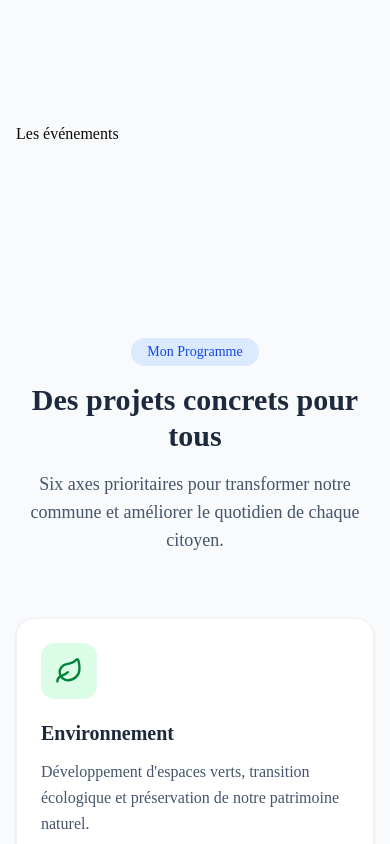
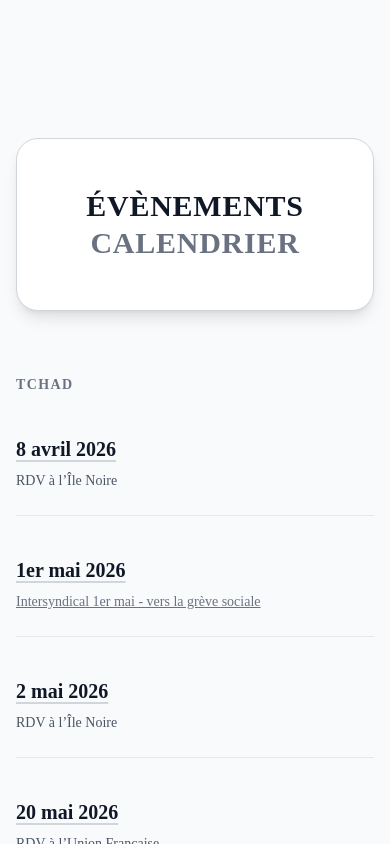
Before and after one commit to ngtamian/hadjer_election, a Next.js app: page / in a window 390 px wide. Shown: the part 5360-6204 px from the top of the page. Built offline with nearby package versions, Linux system fonts and the light colour scheme.

Commit message:
calendrier

```diff
--- a/sections/Event.tsx
+++ b/sections/Event.tsx
@@ -1,13 +1,56 @@
-"use client"
-
+"use client";
 
 export function Event() {
+  const events = [
+    { date: "8 avril 2026", desc: "RDV à l’Île Noire" },
+    { date: "1er mai 2026", desc: "Intersyndical 1er mai - vers la grève sociale", link: true },
+    { date: "2 mai 2026", desc: "RDV à l’Île Noire" },
+    { date: "20 mai 2026", desc: "RDV à l’Union Française" },
+  ];
+
   return (
-    <section id="event" className="py-24 bg-slate-50">
-      <div className="max-w-7xl mx-auto px-4 sm:px-6 lg:px-8 xl:px-12">
-        <p>
-          Les événements
-        </p>
+    <section id="event" className="py-28 bg-gray-50 text-gray-900">
+      <div className="max-w-6xl mx-auto px-4 sm:px-6 lg:px-8">
+        <div className="grid md:grid-cols-2 gap-16 items-start">
+
+          {/* Bloc gauche : titre */}
+          <div className="relative">
+            <div className="bg-white border border-gray-300 rounded-3xl p-12 flex items-center justify-center shadow-lg">
+              <h2 className="text-3xl sm:text-4xl font-bold text-center leading-tight tracking-wide">
+                ÉVÈNEMENTS <br />
+                <span className="text-gray-500">CALENDRIER</span>
+              </h2>
+            </div>
+          </div>
+
+          {/* Bloc droit : liste des événements */}
+          <div className="space-y-10">
+            <h3 className="font-semibold tracking-widest uppercase text-sm text-gray-500">
+              Tchad
+            </h3>
+
+            {events.map((event, index) => (
+              <div
+                key={index}
+                className="group border-b border-gray-200 pb-6 transition hover:border-gray-400"
+              >
+                <p className="text-xl font-semibold text-gray-900 group-hover:text-gray-700 transition underline underline-offset-4 decoration-gray-300">
+                  {event.date}
+                </p>
+                <p
+                  className={`mt-2 text-sm ${
+                    event.link
+                      ? "text-gray-500 underline hover:text-gray-900 cursor-pointer"
+                      : "text-gray-600"
+                  }`}
+                >
+                  {event.desc}
+                </p>
+              </div>
+            ))}
+          </div>
+
+        </div>
       </div>
     </section>
   );
```
